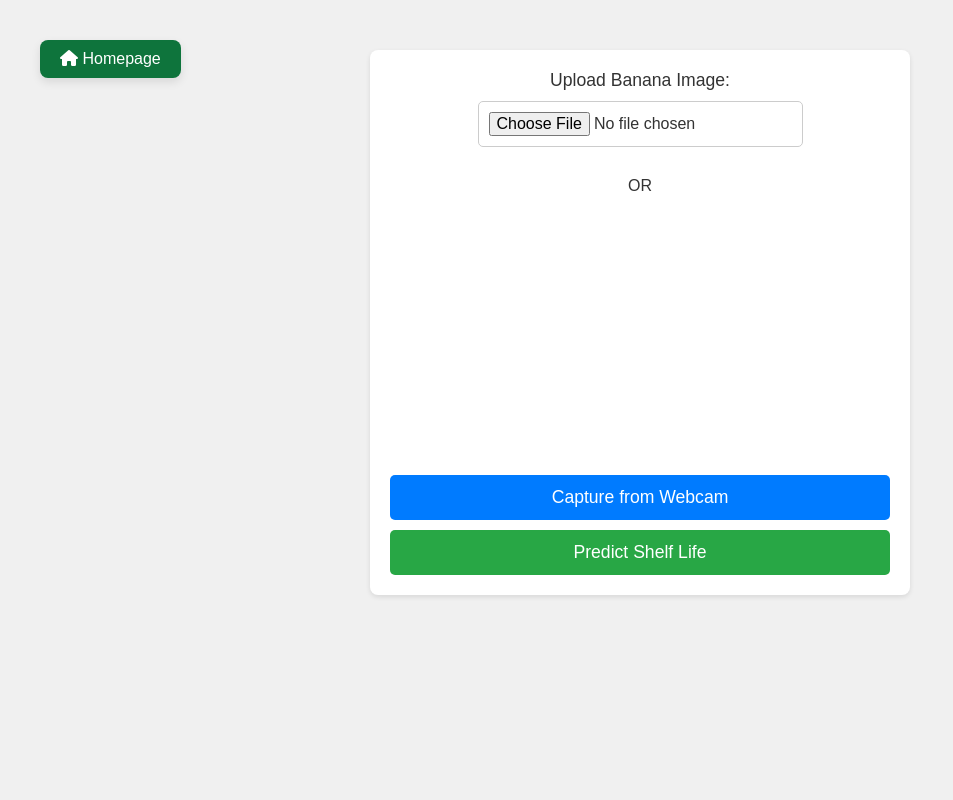
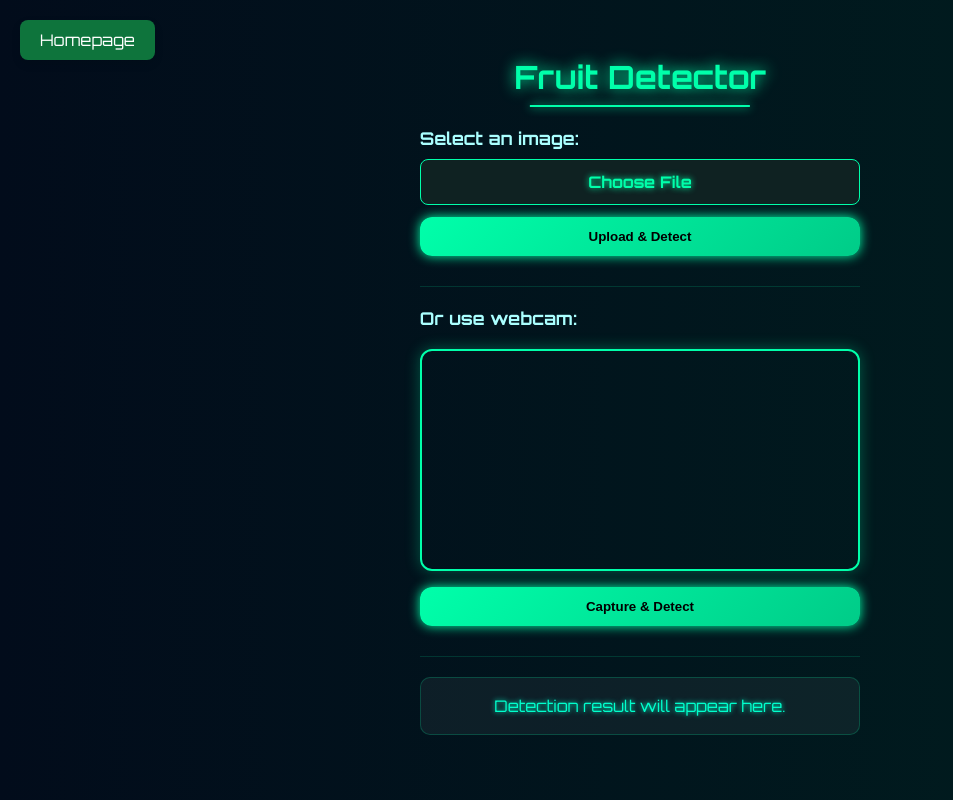
Before and after one commit to 9endu/rotbot, a Flask app: page /upload_image in a window 1280 px wide. Shown: the whole page, without its empty margins (0-953 px from the left). Run offline with Flask 3, Linux system fonts and the light colour scheme; parts of the project's set-up code (start-up, migrations or seed data) failed here and were passed over.

Commit message:
image upload html ui

```diff
--- a/app.py
+++ b/app.py
@@ -1,19 +1,24 @@
 import os
+import time
+import cv2
 import numpy as np
+from PIL import Image
+import torch
+from torchvision import models, transforms
+
+from flask import Flask, render_template, request, jsonify, redirect, url_for, session
+
+# Firebase (if used elsewhere in your app)
+import firebase_admin
+from firebase_admin import credentials, db
+
+# Optional utilities (if you still use them in your app)
 import datetime
 import re
-import time
 import serial
 import threading
-import firebase_admin
-from flask import Flask, render_template, request, jsonify, redirect, url_for, session
-from firebase_admin import credentials, db
 import joblib
-import torch
-from torchvision import models, transforms
-from flask import Flask, render_template, request, jsonify
-from PIL import Image
-import cv2
+
 
 # Initialize Flask app
 app = Flask(__name__)
@@ -397,83 +402,94 @@ def predict_from_latest_data_for_shelflife():
 
         return predicted_label
 
-
 @app.route('/upload_image', methods=['GET', 'POST'])
 def upload_image():
     if request.method == 'POST':
-        file = request.files['image']
-        if file:
-            img_path = os.path.join('uploads', file.filename)
-            file.save(img_path)
+        file = request.files.get('image')
+        if not file or file.filename == '':
+            return render_template('image_upload.html', error="No file selected.")
 
-            # Process Image for Banana Detection
-            image = cv2.imread(img_path)
-            model = models.detection.maskrcnn_resnet50_fpn(pretrained=True)
-            model.eval()
+        img_path = os.path.join('uploads', file.filename)
+        file.save(img_path)
 
-            transform = transforms.Compose([transforms.ToTensor()])
+        # Read and validate image
+        image = cv2.imread(img_path)
+        if image is None:
+            return render_template('image_upload.html', error="Invalid image. Please try again.")
+
+        # Start timer
+        start_time = time.time()
+
+        # Load model
+        model = models.detection.maskrcnn_resnet50_fpn(pretrained=True)
+        model.eval()
+
+        # Transform and predict
+        transform = transforms.Compose([transforms.ToTensor()])
+        try:
             image_tensor = transform(image)
-            with torch.no_grad():
-                prediction = model([image_tensor])[0]
-                # 🐛 DEBUG: Print detected classes and their scores
-                print("Detected labels:", prediction['labels'].tolist())
-                print("Scores:", prediction['scores'].tolist())
+        except Exception as e:
+            return render_template('image_upload.html', error="Error processing image.")
+        with torch.no_grad():
+            prediction = model([image_tensor])[0]
+        print("Detected labels:", prediction['labels'].tolist())
+        print("Scores:", prediction['scores'].tolist())
 
-            # Find Banana Class ID (COCO: banana = 52)
-            for i, label in enumerate(prediction['labels']):
-                if label.item() == 52 and prediction['scores'][i].item() > 0.4:
-                    mask = prediction['masks'][i, 0].mul(255).byte().cpu().numpy()
-                    segmented = cv2.bitwise_and(image, image, mask=mask)
+        for i, label in enumerate(prediction['labels']):
+            if label.item() == 52 and prediction['scores'][i].item() > 0.4:
+                mask = prediction['masks'][i, 0].mul(255).byte().cpu().numpy()
+                segmented = cv2.bitwise_and(image, image, mask=mask)
+                hsv = cv2.cvtColor(segmented, cv2.COLOR_BGR2HSV)
 
-                    # Convert to HSV
-                    hsv = cv2.cvtColor(segmented, cv2.COLOR_BGR2HSV)
+                color_ranges = {
+                    "Green": (np.array([30, 40, 40]), np.array([80, 255, 255])),
+                    "Yellow": (np.array([20, 40, 40]), np.array([30, 255, 255])),
+                    "Brown": (np.array([10, 40, 40]), np.array([20, 255, 255]))
+                }
 
-                    # Define Hue ranges for each color
-                    color_ranges = {
-                        "Green": (np.array([30, 40, 40]), np.array([80, 255, 255])),
-                        "Yellow": (np.array([20, 40, 40]), np.array([30, 255, 255])),
-                        "Brown": (np.array([10, 40, 40]), np.array([20, 255, 255]))
-                    }
+                shelf_life = {
+                    "Green": (7, 10),
+                    "Yellow": (3, 5),
+                    "Brown": (1, 2)
+                }
 
-                    # Define Shelf Life for each color
-                    shelf_life = {
-                        "Green": (7, 10),
-                        "Yellow": (3, 5),
-                        "Brown": (1, 2)
-                    }
+                total_pixels = hsv.size
+                percentages = {}
 
-                    # ---- Compute Color Percentages ----
-                    total_pixels = hsv.size
-                    percentages = {}
+                for color, (lower, upper) in color_ranges.items():
+                    mask = cv2.inRange(hsv, lower, upper)
+                    percentages[color] = (np.count_nonzero(mask) / total_pixels) * 100
 
-                    for color, (lower, upper) in color_ranges.items():
-                        mask = cv2.inRange(hsv, lower, upper)
-                        percentages[color] = (np.count_nonzero(mask) / total_pixels) * 100
+                sorted_colors = sorted(percentages.items(), key=lambda x: x[1], reverse=True)
 
-                    # Sort colors by percentage
-                    sorted_colors = sorted(percentages.items(), key=lambda x: x[1], reverse=True)
+                if sorted_colors[0][1] == 0:
+                    shelf_life_prediction = "No banana detected!"
+                    dominant_color = "N/A"
+                else:
+                    top_color, top_value = sorted_colors[0]
+                    second_color, second_value = sorted_colors[1]
 
-                    # If no banana detected
-                    if sorted_colors[0][1] == 0:
-                        shelf_life_prediction = "No banana detected!"
+                    if abs(top_value - second_value) <= 5:
+                        avg_min = (shelf_life[top_color][0] + shelf_life[second_color][0]) // 2
+                        avg_max = (shelf_life[top_color][1] + shelf_life[second_color][1]) // 2
+                        shelf_life_prediction = f"Shelf Life: {avg_min}-{avg_max} days ({top_color} & {second_color})"
                     else:
-                        top_color, top_value = sorted_colors[0]
-                        second_color, second_value = sorted_colors[1]
+                        min_days, max_days = shelf_life[top_color]
+                        shelf_life_prediction = f"Shelf Life: {min_days}-{max_days} days ({top_color})"
 
-                        # Determine the shelf life prediction based on top two colors
-                        if abs(top_value - second_value) <= 5:
-                            # Average the shelf life values if the top two colors are close in percentage
-                            avg_min = (shelf_life[top_color][0] + shelf_life[second_color][0]) // 2
-                            avg_max = (shelf_life[top_color][1] + shelf_life[second_color][1]) // 2
-                            shelf_life_prediction = f"Shelf Life: {avg_min}-{avg_max} days ({top_color} & {second_color})"
-                        else:
-                            # Use the top color shelf life if the difference is large
-                            min_days, max_days = shelf_life[top_color]
-                            shelf_life_prediction = f"Shelf Life: {min_days}-{max_days} days ({top_color})"
+                    dominant_color = top_color
 
-                    return render_template('image_upload.html', prediction=shelf_life_prediction, dominant_color=top_color)
+                # End timer
+                prediction_time = round(time.time() - start_time, 2)
 
-            return render_template('image_upload.html', error="No banana detected.")
+                return render_template(
+                    'image_upload.html',
+                    prediction=shelf_life_prediction,
+                    dominant_color=dominant_color,
+                    prediction_time=prediction_time
+                )
+
+        return render_template('image_upload.html', error="No banana detected. Try uploading or capturing again.")
 
     return render_template('image_upload.html')
 
--- a/templates/image_upload.html
+++ b/templates/image_upload.html
@@ -2,94 +2,142 @@
 <html lang="en">
 <head>
   <meta charset="UTF-8">
-  <meta name="viewport" content="width=device-width, initial-scale=1.0">
-  <title>Banana Shelf Life Predictor</title>
+  <title>Fruit Detector</title>
+  <link href="https://fonts.googleapis.com/css2?family=Orbitron:wght@400;700&display=swap" rel="stylesheet">
   <style>
+    /* --- Styles remain unchanged --- */
+    * { box-sizing: border-box; }
     body {
-      font-family: Arial, sans-serif;
       margin: 0;
       padding: 0;
-      background-color: #f0f0f0;
-      color: #333;
+      background: linear-gradient(to right, #020c1b, #001f1f);
+      font-family: 'Orbitron', sans-serif;
+      color: #00ffcc;
+      min-height: 100vh;
+      display: flex;
+      justify-content: center;
+      align-items: center;
+      padding: 20px;
     }
-
     .container {
       width: 100%;
-      max-width: 500px;
-      margin: 50px auto;
-      padding: 20px;
-      background-color: white;
+      max-width: 900px;
+      background: rgba(0, 20, 30, 0.85);
+      backdrop-filter: blur(12px);
+      border-radius: 16px;
+      box-shadow: 0 0 25px rgba(0, 255, 170, 0.2), 0 0 45px rgba(0, 255, 170, 0.1);
+      padding: 30px;
+      animation: fadeIn 0.8s ease-in-out;
+    }
+    @keyframes fadeIn {
+      from { opacity: 0; transform: scale(0.95); }
+      to { opacity: 1; transform: scale(1); }
+    }
+    h1 {
+      text-align: center;
+      color: #00ffaa;
+      font-size: 2rem;
+      margin-bottom: 30px;
+      text-shadow: 0 0 15px #00ffaa;
+      position: relative;
+    }
+    h1::after {
+      content: '';
+      position: absolute;
+      bottom: -10px;
+      left: 50%;
+      transform: translateX(-50%);
+      width: 50%;
+      height: 2px;
+      background: #00ffaa;
+      box-shadow: 0 0 10px #00ffaa;
+    }
+    h3 {
+      color: #aaffff;
+      margin-bottom: 10px;
+      font-size: 1.1rem;
+    }
+    form, .webcam-section, .result-box {
+      margin-bottom: 30px;
+    }
+    .file-input-wrapper {
+      position: relative;
+      display: flex;
+      align-items: center;
+      justify-content: space-between;
+      gap: 15px;
+    }
+    .file-input-wrapper input[type="file"] {
+      opacity: 0;
+      position: absolute;
+      left: 0;
+      top: 0;
+      width: 100%;
+      height: 100%;
+      cursor: pointer;
+    }
+    .file-label {
+      background: #0f2222;
+      color: #00ffaa;
+      padding: 12px 16px;
+      border: 1px solid #00ffaa;
       border-radius: 8px;
-      box-shadow: 0 2px 5px rgba(0, 0, 0, 0.1);
+      font-weight: bold;
+      cursor: pointer;
+      text-align: center;
+      width: 100%;
+      text-shadow: 0 0 6px #00ffaa;
+      transition: all 0.3s ease;
     }
-
-    form {
-      display: flex;
-      flex-direction: column;
-      align-items: center;
+    .file-label:hover {
+      background-color: #002d2d;
+      box-shadow: 0 0 12px #00ffaa88;
     }
-
-    label {
-      font-size: 1.1rem;
-      margin-bottom: 10px;
+    .button {
+      width: 100%;
+      padding: 12px;
+      margin-top: 12px;
+      background: linear-gradient(135deg, #00ffaa, #00cc88);
+      color: #000;
+      font-weight: bold;
+      border: none;
+      border-radius: 12px;
+      cursor: pointer;
+      box-shadow: 0 0 12px #00ffaa;
+      transition: all 0.3s ease;
     }
-
-    input[type="file"] {
-      margin-bottom: 20px;
-      padding: 10px;
-      font-size: 1rem;
-      border: 1px solid #ccc;
-      border-radius: 5px;
+    .button:hover {
+      transform: translateY(-2px);
+      box-shadow: 0 0 20px #00ffaa, 0 0 30px #00ffaa;
     }
-
-    button {
-      background-color: #28a745;
-      color: white;
-      border: none;
-      padding: 12px 20px;
-      font-size: 1.1rem;
-      cursor: pointer;
-      border-radius: 5px;
+    video {
       width: 100%;
+      border-radius: 12px;
+      border: 2px solid #00ffaa;
+      box-shadow: 0 0 15px rgba(0, 255, 170, 0.3);
       margin-top: 10px;
     }
-
-    button:hover {
-      background-color: #218838;
+    .result-box {
+      padding: 18px;
+      background: rgba(255, 255, 255, 0.05);
+      border-radius: 10px;
+      color: #00ffcc;
+      text-shadow: 0 0 5px #00ffcc;
+      font-size: 1rem;
+      text-align: center;
+      border: 1px solid #00ffaa33;
     }
-
-    .result {
-      margin-top: 20px;
-      text-align: center;
+    hr {
+      border: none;
+      height: 1px;
+      background: #00ffaa;
+      margin: 30px 0 20px;
+      opacity: 0.15;
     }
-
-    .result h3 {
-      font-size: 1.2rem;
-    }
-
-    .error {
-      color: red;
-    }
-
-    video, canvas {
-      width: 100%;
-      max-height: 300px;
-      margin-top: 10px;
-      border-radius: 5px;
-    }
-
-    #captureBtn {
-      background-color: #007bff;
-    }
-
-    #captureBtn:hover {
-      background-color: #0069d9;
-    }
-
-    .home-btn {
+    .custom-wrapper .home-btn {
       position: absolute;
-  top: 40px;
-  left: 40px;
+      top: 20px;
+      left: 20px;
       background-color: #0e743c;
       color: white;
       padding: 10px 20px;
@@ -98,89 +146,174 @@
       font-weight: 500;
       transition: all 0.3s ease;
       box-shadow: 0 4px 10px rgba(0, 0, 0, 0.1);
+      z-index: 10;
     }
-
-.home-btn:hover {
+    .custom-wrapper .home-btn:hover {
       background-color: #09592f;
       transform: translateX(-3px);
     }
   </style>
 </head>
 <body>
-  <link rel="stylesheet" href="https://cdnjs.cloudflare.com/ajax/libs/font-awesome/6.0.0/css/all.min.css" />
+  <div id="loadingOverlay" style="
+    display: none;
+    position: fixed;
+    top: 0; left: 0;
+    width: 100vw; height: 100vh;
+    background: rgba(0, 0, 0, 0.85);
+    z-index: 999;
+    color: #00ffaa;
+    font-size: 1.5rem;
+    font-weight: bold;
+    text-align: center;
+    padding-top: 30vh;
+    font-family: 'Orbitron', sans-serif;
+    text-shadow: 0 0 10px #00ffaa;">
 
+  🔍 Predicting... Please wait.
+
+  <div id="progressBarWrapper" style="
+      margin-top: 20px;
+      width: 60%;
+      height: 20px;
+      background: #003333;
+      border-radius: 10px;
+      overflow: hidden;
+      margin-left: auto;
+      margin-right: auto;
+      box-shadow: 0 0 10px #00ffaa66;">
+    <div id="progressBar" style="
+        height: 100%;
+        width: 0%;
+        background: linear-gradient(to right, #00ffaa, #00cc88);
+        transition: width 0.3s ease;
+        box-shadow: 0 0 10px #00ffaa;"></div>
+  </div>
+
+  <div id="progressPercent" style="
+      margin-top: 10px;
+      color: #00ffaa;
+      font-size: 1rem;
+      text-shadow: 0 0 5px #00ffaa;">
+    0%
+  </div>
+</div>
+
+
+  <div class="custom-wrapper">
     <a href="/" class="home-btn"><i class="fas fa-home"></i> Homepage</a>
-  <div class="container">
-    <form id="uploadForm" method="post" enctype="multipart/form-data" autocomplete="off">
-      <label for="image">Upload Banana Image:</label>
-      <input type="file" name="image" id="imageInput" accept="image/*">
+    <h1>Fruit Detector</h1>
 
-      <p style="margin: 10px 0;">OR</p>
-
-      <video id="video" autoplay playsinline></video>
-      <canvas id="canvas" style="display:none;"></canvas>
-
-      <button type="button" id="captureBtn">Capture from Webcam</button>
-      <button type="submit">Predict Shelf Life</button>
+    <form id="uploadForm" method="post" enctype="multipart/form-data">
+      <h3>Select an image:</h3>
+      <div class="file-input-wrapper">
+        <label class="file-label">Choose File
+          <input type="file" id="imageUpload" name="image" accept="image/*">
+        </label>
+      </div>
+      <button class="button" type="submit">Upload & Detect</button>
     </form>
 
+    <hr>
+
+    <div class="webcam-section">
+      <h3>Or use webcam:</h3>
+      <video id="video" autoplay></video>
+      <canvas id="canvas" style="display:none;"></canvas>
+      <button class="button" id="captureButton" type="button">Capture & Detect</button>
+    </div>
+
+    <hr>
+
+    <div class="result-box" id="result">
       {% if prediction %}
-      <div class="result">
-        <h3>Prediction: {{ prediction }}</h3>
+        {% if prediction == 'No banana detected!' %}
+          {{ prediction }}<br>Please try capturing the image again with better lighting or angle.
+        {% else %}
+           <strong>{{ prediction }}</strong><br>
+        {% endif %}
+      {% elif error %}
+        {{ error }}
+      {% else %}
+        Detection result will appear here.
+      {% endif %}
     </div>
-    {% elif error %}
-      <div class="result error">
-        <h3>{{ error }}</h3>
-      </div>
-    {% endif %}
   </div>
 
   <script>
-    const video = document.getElementById('video');
-    const canvas = document.getElementById('canvas');
-    const captureBtn = document.getElementById('captureBtn');
-    const form = document.getElementById('uploadForm');
-    const imageInput = document.getElementById('imageInput');
+    const video = document.getElementById("video");
+    const canvas = document.getElementById("canvas");
+    const captureButton = document.getElementById("captureButton");
+    const resultBox = document.getElementById("result");
+    const form = document.getElementById("uploadForm");
+    const imageInput = document.getElementById("imageUpload");
+    const loadingOverlay = document.getElementById("loadingOverlay");
 
-    // Request camera access
     navigator.mediaDevices.getUserMedia({ video: true })
       .then(stream => {
         video.srcObject = stream;
       })
       .catch(err => {
-        console.error("Error accessing camera:", err);
-        captureBtn.disabled = true;
+        console.error("Webcam access error:", err);
+        captureButton.disabled = true;
       });
 
-    // Capture and prepare image for form submission
-    captureBtn.addEventListener('click', () => {
-      const context = canvas.getContext('2d');
+    form.addEventListener("submit", function (e) {
+      showLoading();
+    });
+
+    captureButton.addEventListener("click", function () {
+      const context = canvas.getContext("2d");
       canvas.width = video.videoWidth;
       canvas.height = video.videoHeight;
       context.drawImage(video, 0, 0, canvas.width, canvas.height);
+
       canvas.toBlob(blob => {
-        const file = new File([blob], 'capture.jpg', { type: 'image/jpeg' });
+        const file = new File([blob], "capture.jpg", { type: "image/jpeg" });
         const dataTransfer = new DataTransfer();
         dataTransfer.items.add(file);
         imageInput.files = dataTransfer.files;
-        alert("Image captured! You can now click 'Predict Shelf Life'.");
-      }, 'image/jpeg');
+
+        showLoading();
+        form.submit();
+      }, "image/jpeg");
     });
 
-    // Clear input and canvas if page is restored from cache (back button)
-    window.addEventListener('pageshow', function (event) {
-      if (event.persisted || performance.getEntriesByType("navigation")[0].type === "back_forward") {
-        document.getElementById('imageInput').value = '';
-        const context = canvas.getContext('2d');
-        context.clearRect(0, 0, canvas.width, canvas.height);
+    function showLoading() {
+  loadingOverlay.style.display = "block";
+  animateProgress();
 }
+
+function animateProgress() {
+  const bar = document.getElementById("progressBar");
+  const percent = document.getElementById("progressPercent");
+  let width = 0;
+
+  const interval = setInterval(() => {
+    if (width >= 100) {
+      clearInterval(interval);
+    } else {
+      width += Math.random() * 2; // Randomize a bit for smoother animation
+      if (width > 100) width = 100;
+      bar.style.width = width + "%";
+      percent.textContent = Math.floor(width) + "%";
+    }
+  }, 30); // Speed of update
+}
+
+window.addEventListener("pageshow", function (event) {
+  loadingOverlay.style.display = "none";
+  const bar = document.getElementById("progressBar");
+  const percent = document.getElementById("progressPercent");
+  if (bar) bar.style.width = "0%";
+  if (percent) percent.textContent = "0%";
 });
 
-    // Optional: clear file input when leaving page
-    window.addEventListener('beforeunload', () => {
-      document.getElementById('imageInput').value = '';
+window.addEventListener("beforeunload", () => {
+  imageInput.value = "";
 });
+
+
   </script>
-
 </body>
 </html>
```
Also changed, not shown: uploads/capture.jpg. Lines whose indentation alone changed are shown as unchanged.
